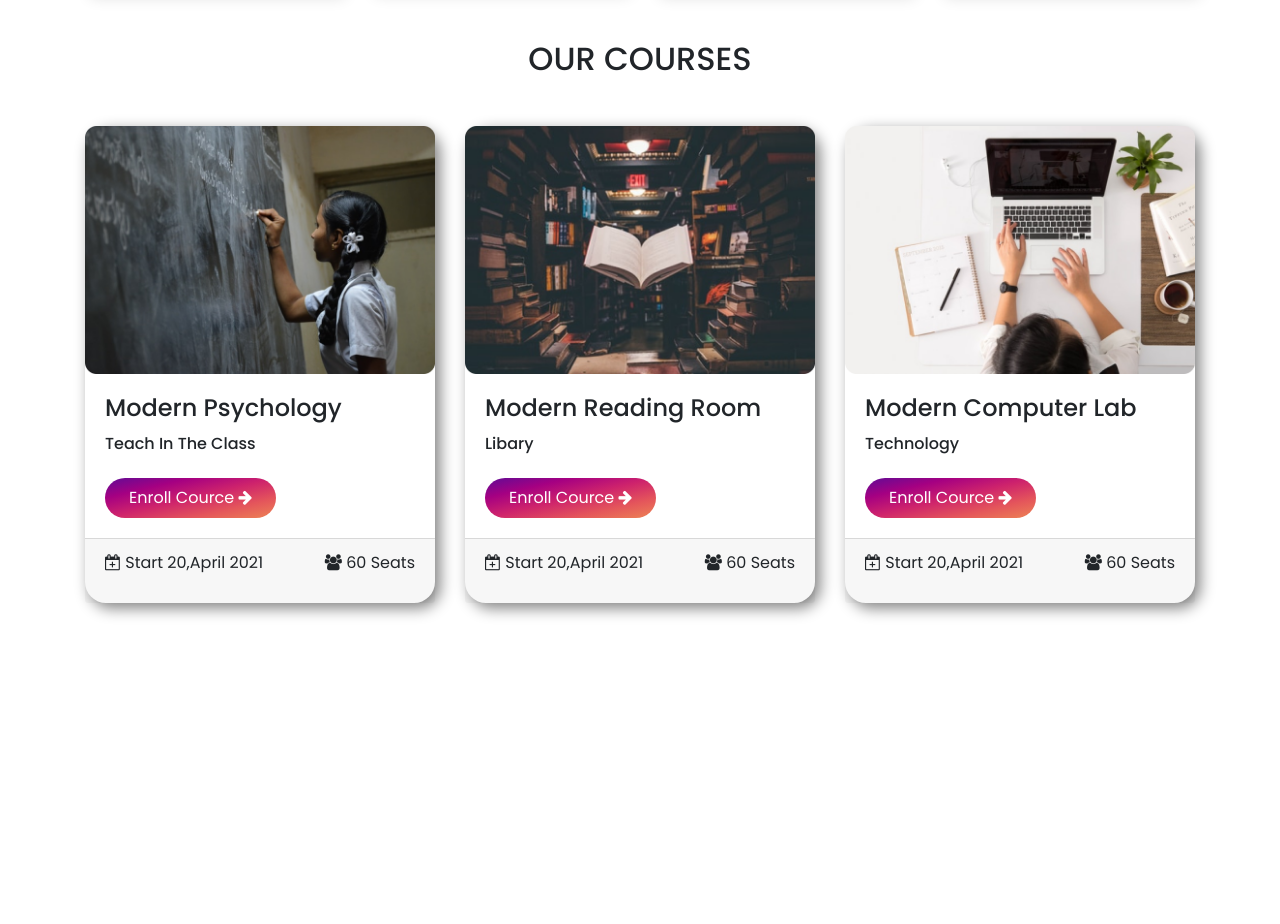
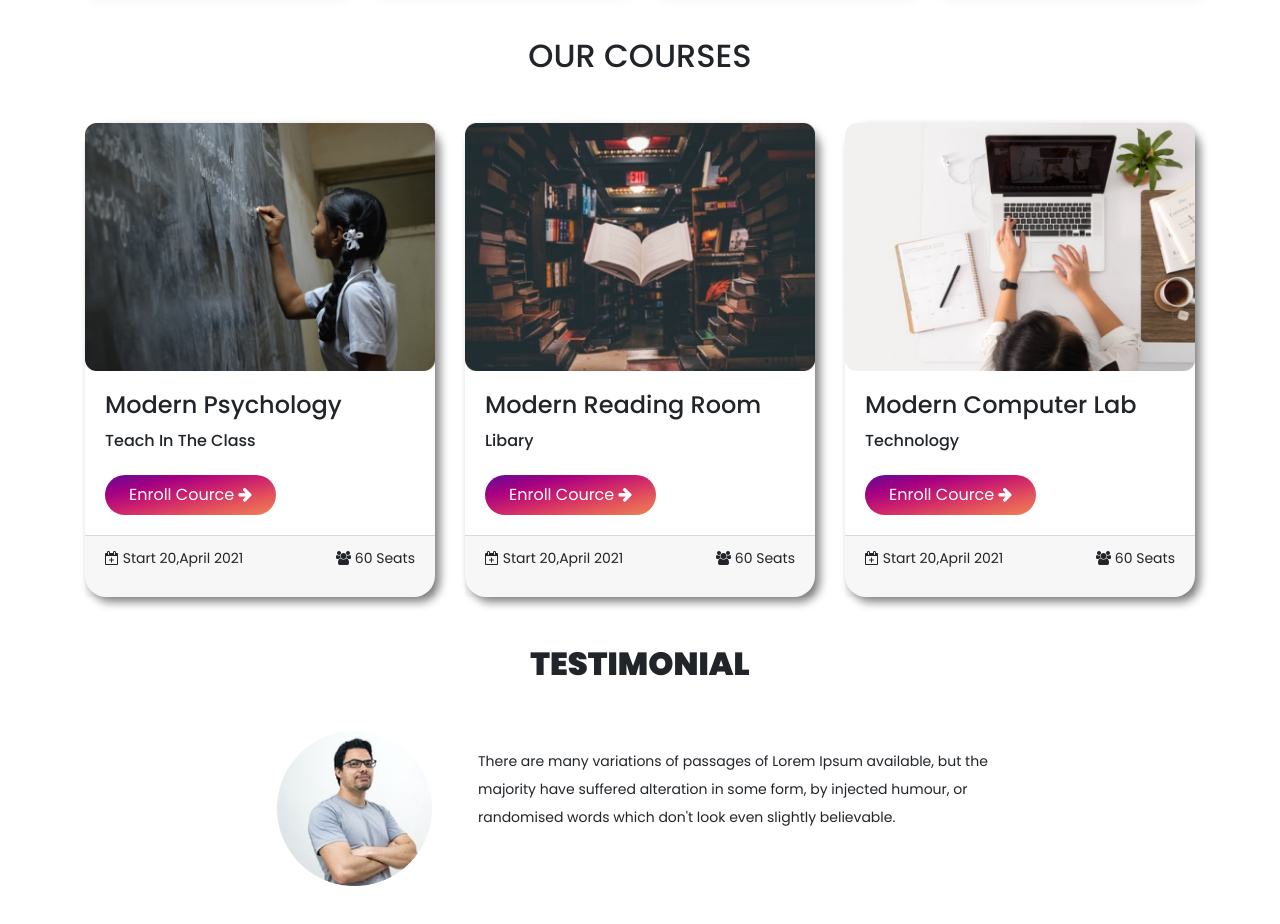
Before and after one commit to khrizvi/e-school, a plain HTML site: page index.html in a window 1280 px wide. Shown: the part 900-1824 px from the top of the page. Before the commit the page ends 1551 px from the top, so only its background shows below. Drawn offline with nearby package versions, Linux system fonts and the light colour scheme.

Commit message:
testimonial section added

```diff
--- a/index.html
+++ b/index.html
@@ -171,6 +171,22 @@
         </div>
     </div>
 
+    <!-- Testimonial -->
+    <div class="container testimonial">
+        <h2 class="text-uppercase text-center my-5 font-weight-bold">testimonial</h2>
+
+        <div class="row d-flex justify-content-center">
+            <div class="col-md-2">
+                <img class="img-fluid" src="Photos/Man.png" alt="Man">
+            </div>
+            <div class="col-md-6 ml-3">
+                <p class="tes-paragraph mt-3">There are many variations of passages of Lorem Ipsum available, but the
+                majority have suffered alteration in some form, by injected humour,
+                or randomised words which don't look even slightly believable.</p>
+            </div>
+        </div>
+    </div>
+
     <!-- bootstrap js -->
     <script src="https://code.jquery.com/jquery-3.5.1.slim.min.js"
         integrity="sha384-DfXdz2htPH0lsSSs5nCTpuj/zy4C+OGpamoFVy38MVBnE+IbbVYUew+OrCXaRkfj"
--- a/style.css
+++ b/style.css
@@ -6,7 +6,7 @@ body{
    font-family: 'Poppins',sans-serif;
 }
 p{
-    font-size: 16px;
+    font-size: 14px;
     font-weight: normal;
 }
 h1,{
@@ -95,7 +95,7 @@ h1,{
 /* courses */
 .courses .card{
     border: none;
-    box-shadow: 5px 5px 15px gray;
+    box-shadow: 5px 5px 10px gray;
     border-radius: 21px;
     -webkit-border-radius: 21px;
     -moz-border-radius: 21px;
@@ -106,6 +106,20 @@ h1,{
     font-size: 24px;
 }
 
+/* Testimonial */
+.testimonial .tes-paragraph{
+    line-height: 28px;
+    font-size: 14px;
+}
+
+
+
+
+
+
+
+
+
 /* Media Query */
 @media (max-width: 767px){
     .small-devi-top{
```
